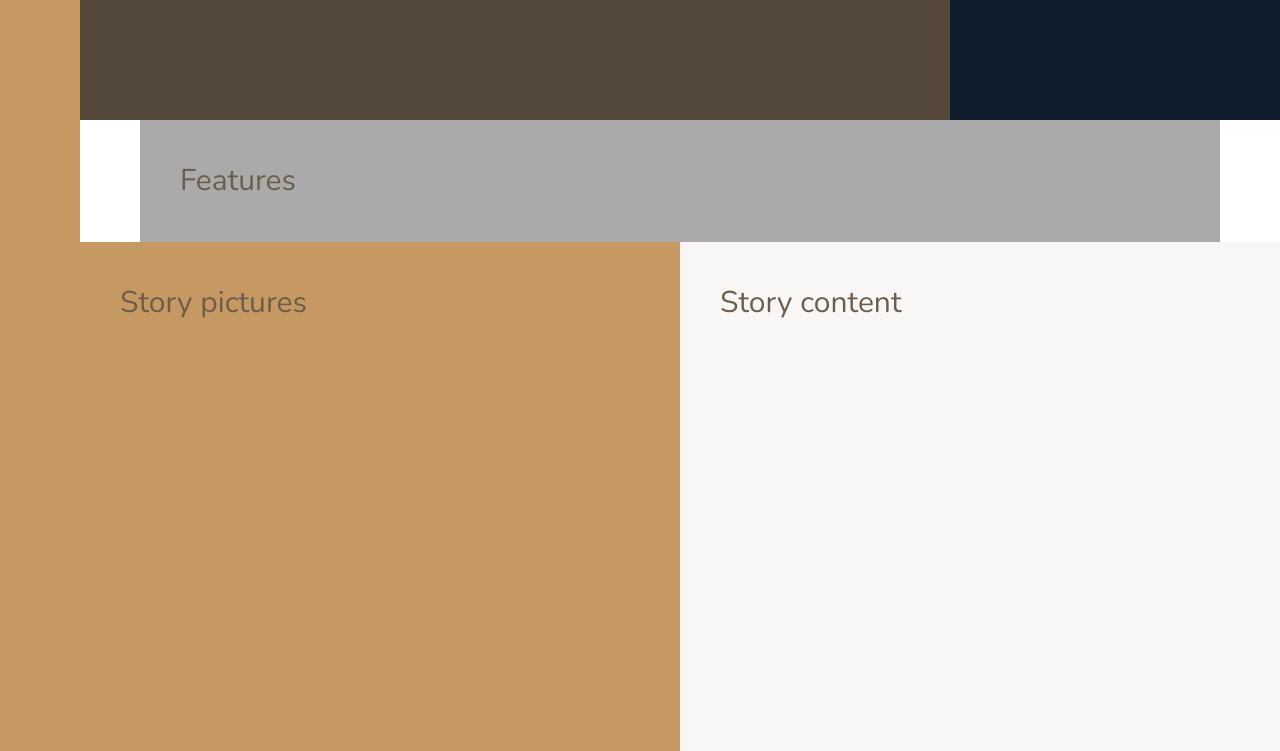
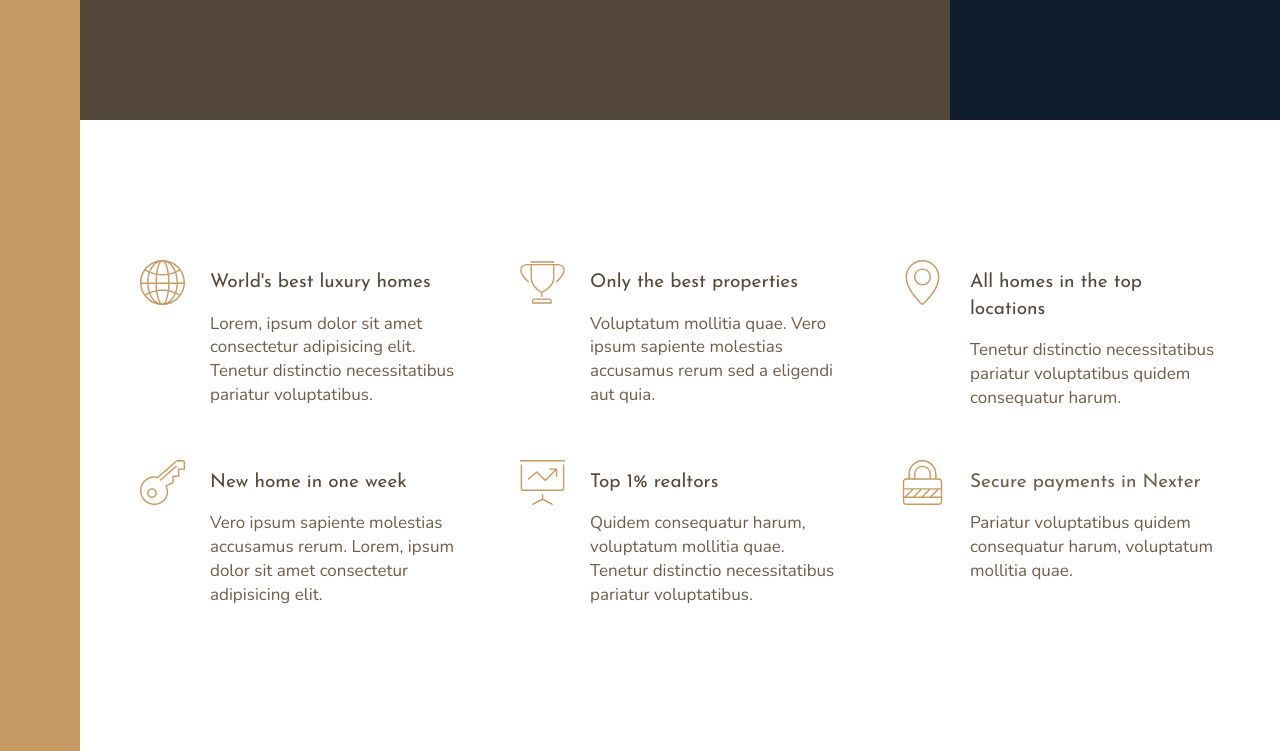
Before and after one commit to wenjing-liu/udemy-css-nexter, a website: page index.html in a window 1280 px wide. Shown: the part 520-1271 px from the top of the page. Drawn offline with nearby package versions, Linux system fonts and the light colour scheme.

Commit message:
1.create grids inside of grids 2.create a repsonsive component without media queries 3.build a small component using css grid

```diff
--- a/index.html
+++ b/index.html
@@ -25,7 +25,65 @@
         </div>
 
         <section class="features">
-            Features
+            <div class="feature">
+                <svg class="feature__icon">
+                    <use xlink:href="img/sprite.svg#icon-global"></use>
+                </svg>
+                <h4 class="heading-4 heading-4--dark">World's best luxury homes</h4>
+                <p class="feature__text">
+                    Lorem, ipsum dolor sit amet consectetur adipisicing elit. Tenetur distinctio necessitatibus pariatur voluptatibus.
+                </p>
+            </div>
+
+            <div class="feature">
+                <svg class="feature__icon">
+                    <use xlink:href="img/sprite.svg#icon-trophy"></use>
+                </svg>
+                <h4 class="heading-4 heading-4--dark"> Only the best properties </h4>
+                <p class="feature__text">
+                    Voluptatum mollitia quae. Vero ipsum sapiente molestias accusamus rerum sed a eligendi aut quia.
+                </p>
+            </div>
+
+            <div class="feature">
+                <svg class="feature__icon">
+                    <use xlink:href="img/sprite.svg#icon-map-pin"></use>
+                </svg>
+                <h4 class="heading-4 heading-4--dark">All homes in the top locations</h4>
+                <p class="feature__text">
+                    Tenetur distinctio necessitatibus pariatur voluptatibus quidem consequatur harum.
+                </p>
+            </div>
+
+            <div class="feature">
+                <svg class="feature__icon">
+                    <use xlink:href="img/sprite.svg#icon-key"></use>
+                </svg>
+                <h4 class="heading-4 heading-4--dark">New home in one week</h4>
+                <p class="feature__text">
+                    Vero ipsum sapiente molestias accusamus rerum. Lorem, ipsum dolor sit amet consectetur adipisicing elit.
+                </p>
+            </div>
+
+            <div class="feature">
+                <svg class="feature__icon">
+                    <use xlink:href="img/sprite.svg#icon-presentation"></use>
+                </svg>
+                <h4 class="heading-4 heading-4--dark">Top 1% realtors</h4>
+                <p class="feature__text">
+                    Quidem consequatur harum, voluptatum mollitia quae. Tenetur distinctio necessitatibus pariatur voluptatibus.
+                </p>
+            </div>
+
+            <div class="feature">
+                <svg class="feature__icon">
+                    <use xlink:href="img/sprite.svg#icon-lock"></use>
+                </svg>
+                <h4 class="heading-4">Secure payments in Nexter</h4>
+                <p class="feature__text">
+                    Pariatur voluptatibus quidem consequatur harum, voluptatum mollitia quae.
+                </p>
+            </div>
         </section>
 
         <div class="story__pictures">
--- a/sass/_base.scss
+++ b/sass/_base.scss
@@ -38,10 +38,4 @@ body {
     display: grid;
     grid-template-rows: 80vh min-content 40vw repeat(3, min-content);
     grid-template-columns: [sidebar-start] 8rem [sidebar-end full-start] minmax(6rem, 1fr) [center-start] repeat(8, [col-start] minmax(min-content, 14rem)[col-end]) [center-end] minmax(6rem, 1fr) [full-end];
-
-
-    & > * {
-        padding: 40px;
-        font-size: 3rem;
-    }
 }
--- a/sass/_features.scss
+++ b/sass/_features.scss
@@ -1,4 +1,34 @@
+
 .features {
-    background-color: $color-grey-light-2;
     grid-column: center-start / center-end;
+    margin: 15rem 0;
+
+    display: grid;
+    // grid-template-columns: repeat(3, 1fr);
+    grid-template-columns: repeat(auto-fit, minmax(25rem, 1fr)); // repsonsive
+    grid-gap: 6rem;
+
+    align-items: start;
 }
+
+
+.feature {
+
+    display: grid;
+    grid-template-columns: min-content 1fr;
+    grid-row-gap: 1.5rem;
+    grid-column-gap: 2.5rem;
+
+
+    &__icon {
+        fill: $color-primary;
+        width: 4.5rem;
+        height: 4.5rem;
+        grid-row: 1 / span 2;
+        transform: translateY(-1rem);
+    }
+
+    &__text {
+        font-size: 1.7rem;
+    }
+}
--- a/sass/_typography.scss
+++ b/sass/_typography.scss
@@ -0,0 +1,25 @@
+%heading {
+    font-family: $font-display;
+    font-weight: 400;
+}
+
+.heading-1 {
+    @extend %heading;
+}
+
+.heading-2 {
+    @extend %heading;
+}
+
+.heading-3 {
+    @extend %heading;
+}
+
+.heading-4 {
+    @extend %heading;
+    font-size: 1.9rem;
+
+    &--light { color: $color-grey-light-1 }
+    &--dark { color: $color-grey-dark-1 }
+
+}
```
Also changed, not shown: css/style.css.
